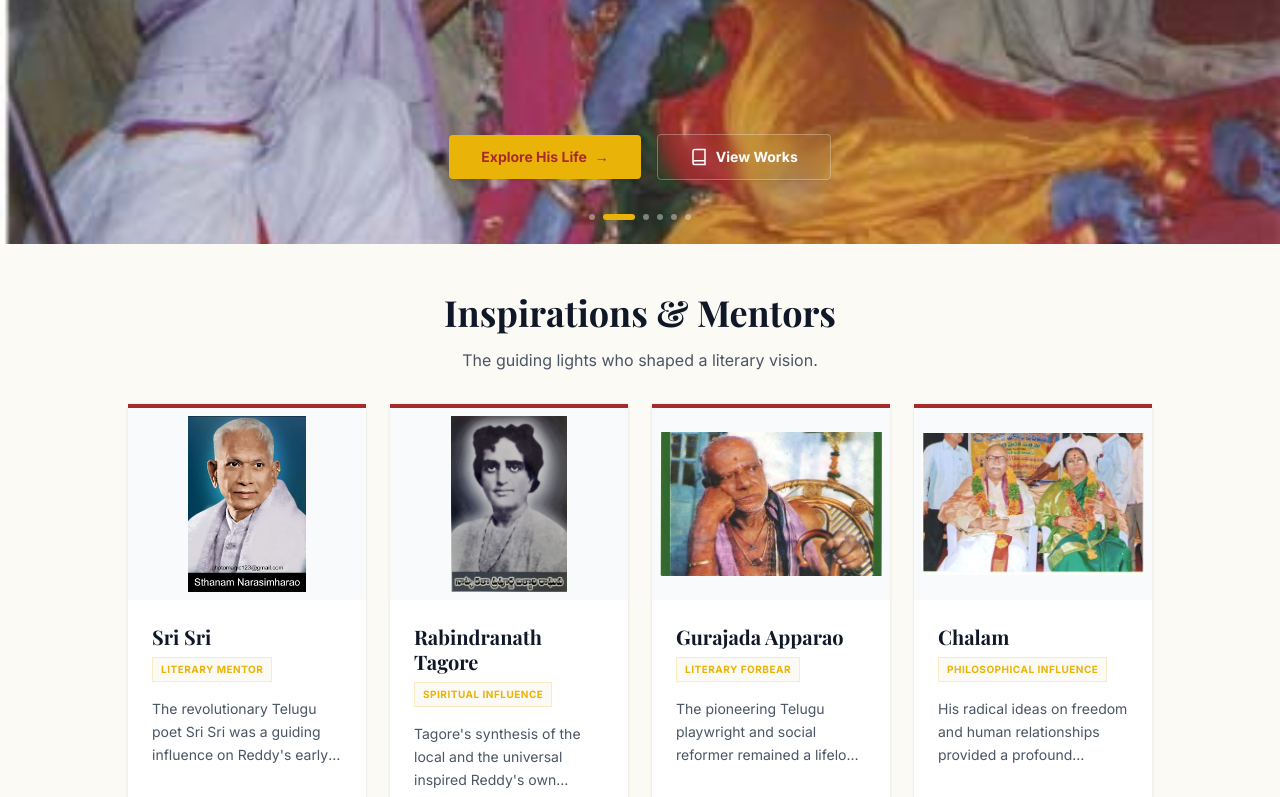
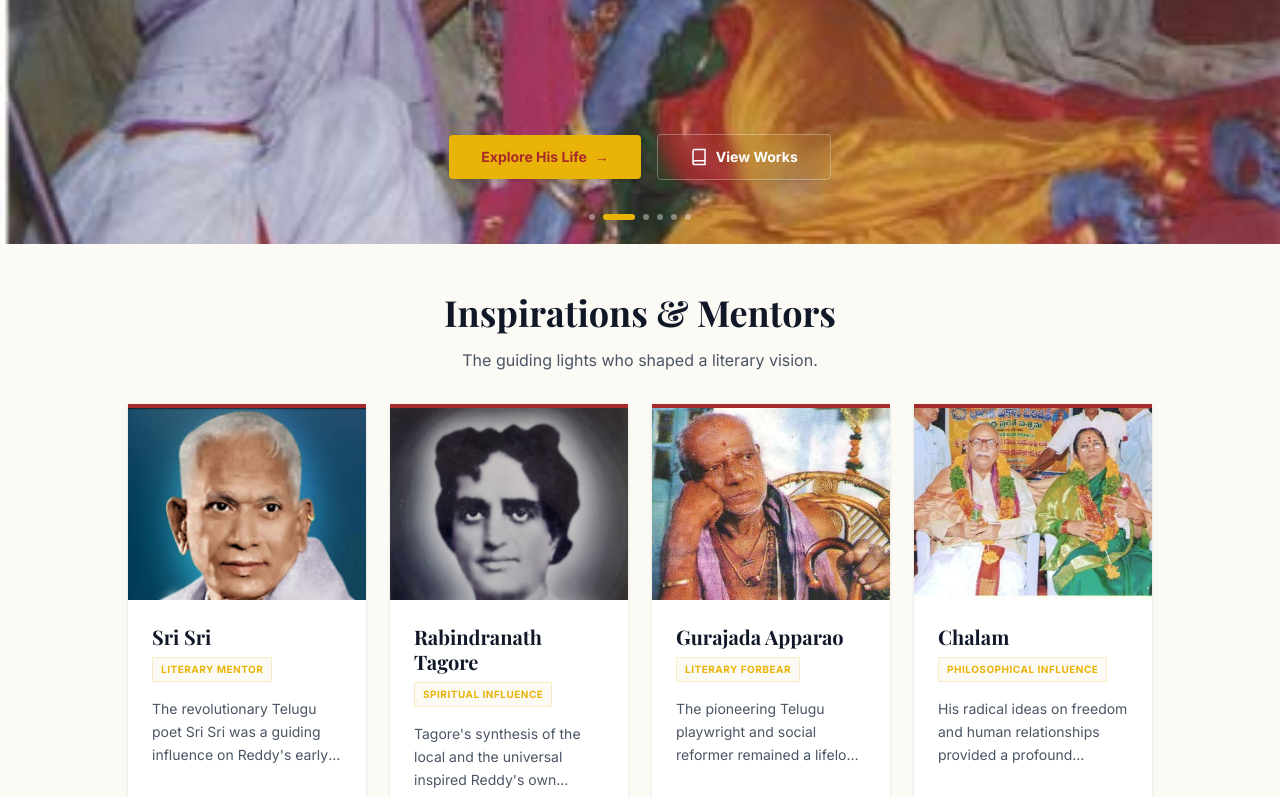
Before and after one commit to Balakrishna-ui/Literature, a Next.js app in the folder frontend/: page / in a window 1280 px wide. Shown: the part 421-1218 px from the top of the page. Built offline with nearby package versions, Linux system fonts and the light colour scheme; no server answers; a web font is replaced by a local one.

Commit message:
Make mentor images fit exactly into their grid containers

```diff
--- a/frontend/src/components/InspirationsMentors.tsx
+++ b/frontend/src/components/InspirationsMentors.tsx
@@ -47,11 +47,11 @@ export default function InspirationsMentors() {
         <div className="grid grid-cols-2 lg:grid-cols-4 gap-3 md:gap-6 mb-12">
           {mentors.map((mentor, index) => (
             <div key={index} className="bg-white border-t-4 border-[#a82b2b] shadow-sm flex flex-col overflow-hidden">
-              <div className="w-full h-32 md:h-48 bg-gray-50 relative p-1 md:p-2">
+              <div className="w-full h-32 md:h-48 bg-gray-100 relative">
                 <img
                   src={mentor.image}
                   alt={mentor.name}
-                  className="w-full h-full object-contain"
+                  className={`w-full h-full object-cover ${mentor.objectPosition || 'object-center'}`}
                 />
               </div>
               <div className="p-3 md:p-6 flex flex-col flex-grow">
```
Also changed, not shown: 1 other file (tests, documents, lock files or other folders).
